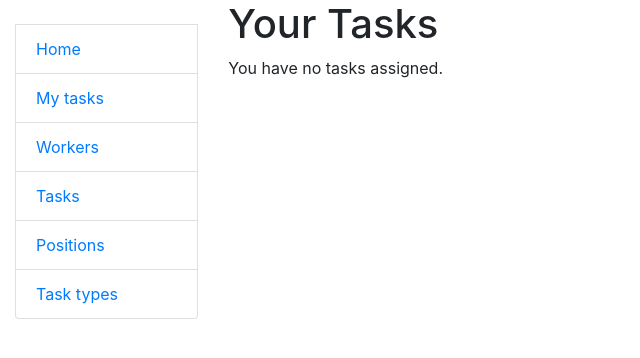
After one commit to SpecializedBaby/task-master-pro, a Django app: page /my-tasks/ in a window 1280 px wide. The commit adds this page. Shown: the top 358 px of the page, without its empty margins (0-640 px from the left). Run offline with Django 5.2, Linux system fonts and the light colour scheme; the visitor is signed in with stand-in values (Sample User, id 1); data that the repository does not hold is empty.

Commit message:
feat: Add WorkerTasksListView to display logged-in user's tasks
- Created WorkerTasksListView to list tasks assigned to the logged-in worker
- Implemented get_queryset method to filter tasks for the authenticated user
- Added worker_tasks_list.html template to render the list of tasks
- Included URL pattern for 'my-tasks/' to access the worker's task list

This commit introduces a new view and template to display the tasks assigned to the logged-in worker. The view ensures that only authenticated users can access their tasks, providing a personalized task list.

```diff
--- a/task_manager/urls.py
+++ b/task_manager/urls.py
@@ -8,6 +8,7 @@ from task_manager.views import (
     TaskDeleteView, TaskTypeListView, TaskTypeCreateView, TaskTypeUpdateView, TaskTypeDeleteView, TaskDetailView,
     WorkerListView, WorkerDetailView, WorkerCreateView, WorkerUpdateView, WorkerDeleteView, PositionListView,
     PositionDetailView, PositionCreateView, PositionUpdateView, PositionDeleteView,
+    WorkerTasksListView,
 )
 
 urlpatterns = [
@@ -31,6 +32,7 @@ urlpatterns = [
     path("positions/create/", PositionCreateView.as_view(), name="position-create"),
     path("positions/<int:pk>/update/", PositionUpdateView.as_view(), name="position-update"),
     path("positions/<int:pk>/delete/", PositionDeleteView.as_view(), name="position-delete"),
+    path("my-tasks/", WorkerTasksListView.as_view(), name="worker-task-list"),
 ]
 
 app_name = "task_manager"
--- a/task_manager/views.py
+++ b/task_manager/views.py
@@ -20,6 +20,15 @@ def index(request):
     }
 
     return render(request, "task_manager/index.html", context=context)
+
+
+class WorkerTasksListView(LoginRequiredMixin, generic.ListView):
+    model = Worker
+    template_name = "task_manager/worker_task_list.html"
+    context_object_name = "worker_tasks"
+
+    def get_queryset(self):
+        return self.request.user.task_set.all().select_related("task_type")
 
 
 class TaskListView(LoginRequiredMixin, generic.ListView):
--- a/templates/includes/sidebar.html
+++ b/templates/includes/sidebar.html
@@ -9,7 +9,7 @@
   <br>
 
   <li class="list-group-item"><a href="{% url 'task_manager:index' %}">Home</a></li>
-{#  <li class="list-group-item"><a href="{% url 'task_manager:my-task-list' %}">My tasks</a></li>#}
+  <li class="list-group-item"><a href="{% url 'task_manager:worker-task-list' %}">My tasks</a></li>
   <li class="list-group-item"><a href="{% url 'task_manager:worker-list' %}">Workers</a></li>
   <li class="list-group-item"><a href="{% url 'task_manager:task-list' %}">Tasks</a></li>
   <li class="list-group-item"><a href="{% url 'task_manager:position-list' %}">Positions</a></li>
--- /dev/null
+++ b/templates/task_manager/worker_task_list.html
@@ -0,0 +1,16 @@
+{% extends "base.html" %}
+
+{% block content %}
+  <h1>Your Tasks</h1>
+  {% if worker_tasks %}
+    <ul>
+      {% for task in worker_tasks %}
+        <li>
+          <strong>{{ task.name }}</strong> - {{ task.task_type.name }}
+        </li>
+      {% endfor %}
+    </ul>
+  {% else %}
+    <p>You have no tasks assigned.</p>
+  {% endif %}
+{% endblock %}
```
